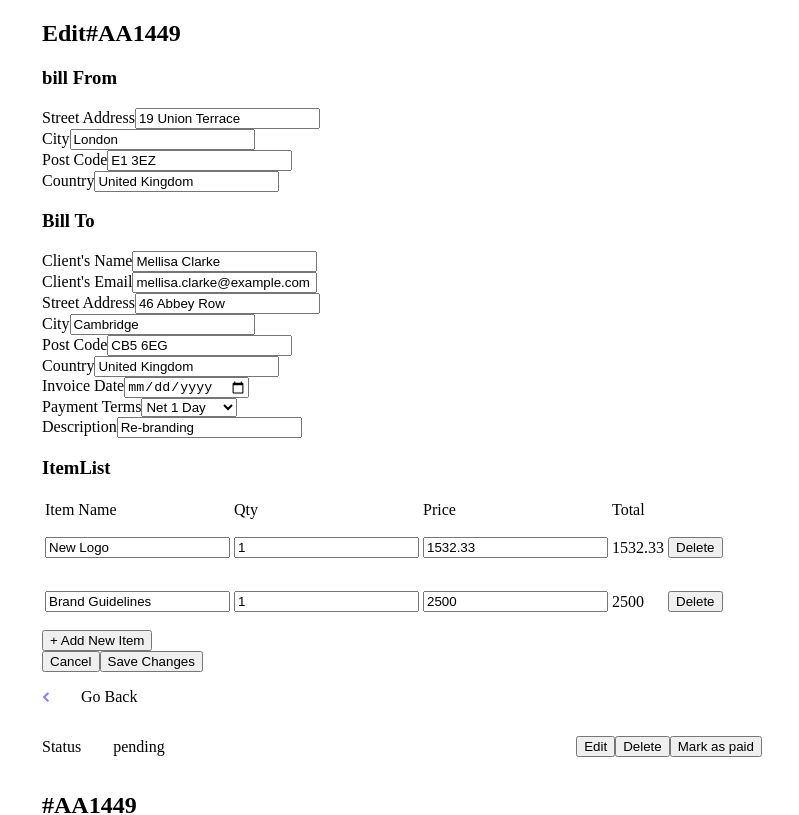
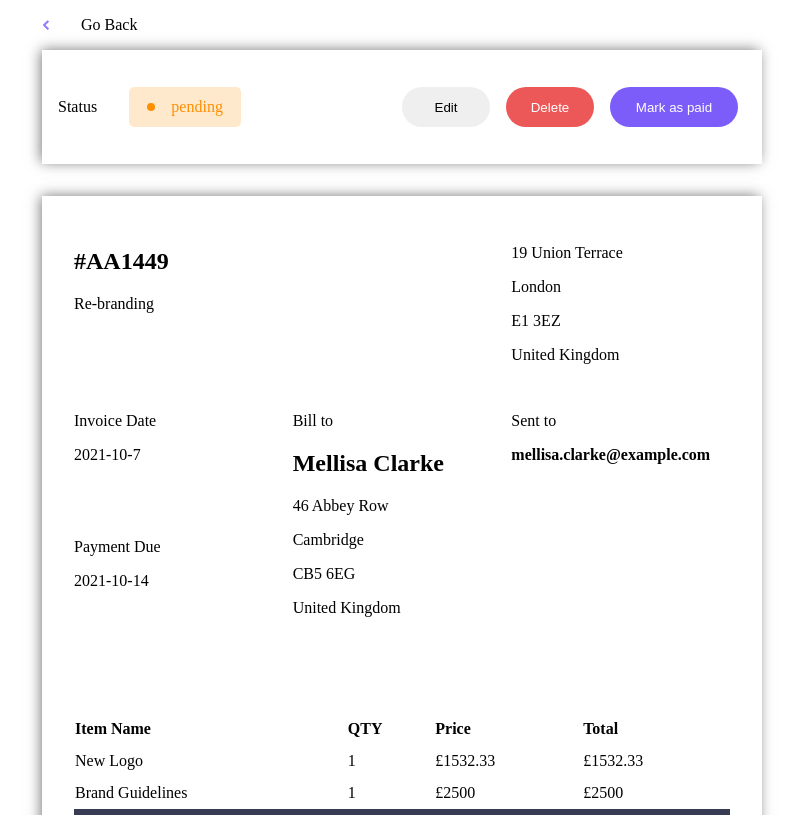
Before and after one commit to handleryouth/sass-react-project3, a React (Create React App) app: page /invoice/AA1449 in a window 1280 px wide. Shown: the top 815 px of the page, without its empty margins (238-1037 px from the left). Built offline with nearby package versions, Linux system fonts and the light colour scheme.

Commit message:
add styling

```diff
--- a/package.json
+++ b/package.json
@@ -10,6 +10,7 @@
     "node-sass": "4.14.1",
     "react": "^17.0.2",
     "react-dom": "^17.0.2",
+    "react-media": "^1.10.0",
     "react-router-dom": "^5.2.0",
     "react-scripts": "4.0.3",
     "uuid": "^8.3.2",
--- a/src/components/Create.jsx
+++ b/src/components/Create.jsx
@@ -2,20 +2,11 @@ import { useState, useEffect } from "react";
 import moment from "moment";
 import { v4 as uuidv4 } from "uuid";
 
-export default function Edit({ list, setList }) {
+export default function Edit({setList, setCreate }) {
   const [from, setFrom] = useState(createTemplate.senderAddress);
   const [newList, setNewList] = useState(createTemplate);
   const [itemList, setItemList] = useState([]);
   console.log(newList);
-
-  useEffect(
-    () =>
-      setNewList((prevState) => ({
-        ...prevState,
-        id: uuidv4().slice(0, 6).toUpperCase(),
-      })),
-    [list]
-  );
 
   useEffect(
     () => setNewList((prevState) => ({ ...prevState, items: itemList })),
@@ -129,7 +120,32 @@ export default function Edit({ list, setList }) {
   }
 
   function HandleAddToTheList() {
-    setList((prevState) => [...prevState, newList]);
+    setList((prevState) => [
+      ...prevState,
+      {
+        ...newList,
+        status: "pending",
+        id: uuidv4().slice(0, 6).toUpperCase(),
+      },
+    ]);
+  }
+
+  function HandleCancel() {
+    setCreate(false);
+    setFrom(createTemplate.senderAddress);
+    setNewList(createTemplate);
+    setItemList([]);
+  }
+
+  function HandleDraft() {
+    setList((prevState) => [
+      ...prevState,
+      {
+        ...newList,
+        id: uuidv4().slice(0, 6).toUpperCase(),
+      },
+    ]);
+    setCreate(false);
   }
 
   return (
@@ -352,8 +368,18 @@ export default function Edit({ list, setList }) {
       </div>
 
       <div>
-        <button>Cancel</button>
-        <button onClick={HandleAddToTheList}>Save Changes</button>
+        <button type="reset" onClick={HandleCancel}>
+          Discard
+        </button>
+
+        <div>
+          <button type="reset" onClick={HandleDraft}>
+            Save as Draft
+          </button>
+          <button type="reset" onClick={HandleAddToTheList}>
+            Save Changes
+          </button>
+        </div>
       </div>
     </form>
   );
@@ -367,7 +393,7 @@ const createTemplate = {
   paymentTerms: 1,
   clientName: "",
   clientEmail: "",
-  status: "pending",
+  status: "draft",
   senderAddress: {
     street: "",
     city: "",
--- a/src/components/Detail.jsx
+++ b/src/components/Detail.jsx
@@ -6,6 +6,7 @@ import Edit from "./Edit";
 
 export default function Detail({ list, setList }) {
   const [approve, setApprove] = useState(false);
+  const [edit, setEdit] = useState(false);
   const { id } = useParams();
 
   const selectedData = list.filter((i) => i.id === id);
@@ -18,11 +19,18 @@ export default function Detail({ list, setList }) {
 
   return selectedData.map((i) => {
     return (
-      <div key={i.id} className="detail">
-        <aside>
-          <Edit {...i} key={i.id} title="Edit" setList={setList} />
+      <div key={i.id}>
+        <aside style={edit ? { display: "block" } : { display: "none" }}>
+          <Edit
+            {...i}
+            key={i.id}
+            title="Edit"
+            setList={setList}
+            setEdit={setEdit}
+          />
         </aside>
 
+        <div key={i.id} className="detail">
           <Link to="/">
             <div className="detail__back">
               <img src="/images/icon-arrow-left.svg" alt="Back" />
@@ -31,18 +39,52 @@ export default function Detail({ list, setList }) {
           </Link>
 
           <div className="detail__command">
-          <div className="detail__command--status">
+            <div className="detail__command__status">
               <p>Status</p>
-            <p className="detail__command--status--description">{i.status}</p>
+              <div
+                className={`detail__command__status__container detail__command__status__container-${
+                  i.status === "paid"
+                    ? "paid"
+                    : i.status === "pending"
+                    ? "pending"
+                    : "draft"
+                }`}
+              >
+                <div
+                  className={`detail__command__status__container--bullet detail__command__status__container--bullet-${
+                    i.status === "paid"
+                      ? "paid"
+                      : i.status === "pending"
+                      ? "pending"
+                      : "draft"
+                  }`}
+                ></div>
+                <p className="detail__command__status__container--description">
+                  {i.status}
+                </p>
+              </div>
             </div>
 
-          <div>
-            <button>Edit</button>
-            <button id={i.id} onClick={() => setApprove(true)}>
+            <div className="detail__command__array">
+              <button
+                className="detail__command__array__edit"
+                onClick={() => setEdit(true)}
+              >
+                Edit
+              </button>
+              <button
+                className="detail__command__array__delete"
+                id={i.id}
+                onClick={() => setApprove(true)}
+              >
                 Delete
               </button>
               {i.status !== "paid" ? (
-              <button id={i.id} onClick={(e) => MarkAsPaid(e.target.id)}>
+                <button
+                  className="detail__command__array__mark"
+                  id={i.id}
+                  onClick={(e) => MarkAsPaid(e.target.id)}
+                >
                   {/* litte rounded thing goes here */}
                   <div></div>
                   Mark as paid
@@ -51,7 +93,10 @@ export default function Detail({ list, setList }) {
                 ""
               )}
 
-            <div style={approve ? { display: "block" } : { display: "none" }}>
+              <div
+                style={approve ? { display: "block" } : { display: "none" }}
+                className="detail__command__array__confirmation"
+              >
                 <ConfirmDelete
                   id={i.id}
                   setList={setList}
@@ -61,32 +106,35 @@ export default function Detail({ list, setList }) {
             </div>
           </div>
 
-        <div>
-          <div>
+          {/* batas pertama */}
+          <div className="detail__info">
+            <div className="detail__info__grid-1-1">
               <h2>#{id}</h2>
               <p>{i.description}</p>
             </div>
 
-          <div>
+            <div className="detail__info__grid-1-2">
               <p>{i.senderAddress.street}</p>
               <p>{i.senderAddress.city}</p>
               <p>{i.senderAddress.postCode}</p>
               <p>{i.senderAddress.country}</p>
             </div>
-        </div>
 
-        <div>
-          <div>
+            {/* btas pertama */}
+
+            {/* batas kedua */}
+
+            <div className="detail__info__grid-2-1">
               <p>Invoice Date</p>
               <p>{i.createdAt}</p>
             </div>
 
-          <div>
+            <div className="detail__info__grid-3-1">
               <p>Payment Due</p>
               <p>{i.paymentDue}</p>
             </div>
 
-          <div>
+            <div className="detail__info__grid-2-2">
               <p>Bill to</p>
               <h2>{i.clientName}</h2>
               <p>{i.clientAddress.street}</p>
@@ -95,14 +143,18 @@ export default function Detail({ list, setList }) {
               <p>{i.clientAddress.country}</p>
             </div>
 
-          <div>
+            <div className="detail__info__grid-2-3">
               <p>Sent to</p>
-            <p></p>
-          </div>
+              <p>
+                <strong>{i.clientEmail}</strong>
+              </p>
             </div>
 
-        <div>
-          <table>
+            {/* batas kedua */}
+
+            {/* batas ketiga */}
+
+            <table className="detail__info__grid-4-full">
               <thead>
                 <tr>
                   <th>Item Name</th>
@@ -125,7 +177,7 @@ export default function Detail({ list, setList }) {
                 })}
               </tbody>
 
-            <tfoot>
+              <tfoot className="detail__info__grid-4-full__table-footer">
                 <tr>
                   <td>Amount Due</td>
                   <td></td>
@@ -139,6 +191,9 @@ export default function Detail({ list, setList }) {
                 </tr>
               </tfoot>
             </table>
+
+            {/* batas ketiga */}
+          </div>
         </div>
       </div>
     );
--- a/src/components/Edit.jsx
+++ b/src/components/Edit.jsx
@@ -1,93 +1,100 @@
-import { useState } from "react";
+import { useState, useEffect } from "react";
 import { v4 as uuidv4 } from "uuid";
 
 export default function Edit(props) {
-  const { title, setList, ...i } = props;
+  const { title, setList, setEdit, ...i } = props;
+  const editTemplate = { ...i };
   const [item, setItem] = useState(i.items);
+  const [editList, setEditList] = useState(editTemplate);
+
+  useEffect(() => {
+    setEditList((prevState) => ({
+      ...prevState,
+      items: item,
+      total: item.reduce((count, x) => x.total + count, 0),
+    }));
+  }, [item]);
 
   function HandleChangeFrom(event) {
-    setList((prevState) =>
-      prevState.map((x) =>
-        x.id === i.id
-          ? {
-              ...x,
+    setEditList((prevState) => ({
+      ...prevState,
       senderAddress: {
         street:
           event.id === "streetFrom"
             ? event.value
-                    : x.senderAddress.street,
+            : editList.senderAddress.street,
         city:
-                  event.id === "cityFrom" ? event.value : x.senderAddress.city,
+          event.id === "cityFrom" ? event.value : editList.senderAddress.city,
         postCode:
           event.id === "postCodeFrom"
             ? event.value
-                    : x.senderAddress.postCode,
+            : editList.senderAddress.postCode,
         country:
           event.id === "countryFrom"
             ? event.value
-                    : x.senderAddress.country,
+            : editList.senderAddress.country,
       },
-            }
-          : x
-      )
-    );
+    }));
   }
 
   function HandleChangeTo(event) {
-    setList((prevState) =>
-      prevState.map((x) =>
-        x.id === i.id
-          ? event.id === "streetTo" ||
+    setEditList((prevState) =>
+      event.id === "streetTo" ||
       event.id === "cityTo" ||
       event.id === "postCodeTo" ||
       event.id === "countryTo"
         ? {
-                ...x,
+            ...prevState,
             clientAddress: {
               street:
                 event.id === "streetTo"
                   ? event.value
-                      : x.clientAddress.street,
+                  : editTemplate.clientAddress.street,
               city:
-                    event.id === "cityTo" ? event.value : x.clientAddress.city,
+                event.id === "cityTo"
+                  ? event.value
+                  : editTemplate.clientAddress.city,
               postCode:
                 event.id === "postCodeTo"
                   ? event.value
-                      : x.clientAddress.postCode,
+                  : editTemplate.clientAddress.postCode,
               country:
                 event.id === "countryTo"
                   ? event.value
-                      : x.clientAddress.country,
+                  : editTemplate.clientAddress.country,
             },
           }
         : event.id === "clientName"
         ? {
-                ...x,
+            ...prevState,
             clientName: event.value,
           }
         : event.id === "clientEmail"
         ? {
-                ...x,
+            ...prevState,
             clientEmail: event.value,
           }
         : event.id === "createdAt"
         ? {
-                ...x,
+            ...prevState,
             createdAt: event.value,
           }
         : event.id === "description"
         ? {
-                ...x,
+            ...prevState,
             description: event.value,
           }
         : event.id === "createdAt"
         ? {
-                ...x,
+            ...prevState,
             createdAt: event.value.toString(),
           }
+        : event.id === "netvalue"
+        ? {
+            ...prevState,
+            paymentTerms: parseInt(event.value),
+          }
         : ""
-          : x
-      )
     );
   }
 
@@ -136,8 +143,14 @@ export default function Edit(props) {
 
   function HandleSaveChanges(id) {
     setList((prevState) =>
-      prevState.map((x) => (x.id === id ? { ...x, items: item } : x))
+      prevState.map((x) =>
+        x.id === id ? { ...x, editList, status: "pending", items: item } : x
+      )
     );
+  }
+
+  function HandleCancel() {
+    setEdit(false);
   }
 
   return (
@@ -158,7 +171,7 @@ export default function Edit(props) {
               onChange={(e) => HandleChangeFrom(e.target)}
               type="text"
               id="streetFrom"
-              value={i.senderAddress.street}
+              value={editList.senderAddress.street}
               required
             />
           </div>
@@ -170,7 +183,7 @@ export default function Edit(props) {
                 onChange={(e) => HandleChangeFrom(e.target)}
                 type="text"
                 id="cityFrom"
-                value={i.senderAddress.city}
+                value={editList.senderAddress.city}
                 required
               />
             </div>
@@ -181,7 +194,7 @@ export default function Edit(props) {
                 onChange={(e) => HandleChangeFrom(e.target)}
                 type="text"
                 id="postCodeFrom"
-                value={i.senderAddress.postCode}
+                value={editList.senderAddress.postCode}
                 required
               />
             </div>
@@ -192,7 +205,7 @@ export default function Edit(props) {
                 onChange={(e) => HandleChangeFrom(e.target)}
                 type="text"
                 id="countryFrom"
-                value={i.senderAddress.country}
+                value={editList.senderAddress.country}
                 required
               />
             </div>
@@ -208,7 +221,7 @@ export default function Edit(props) {
               onChange={(e) => HandleChangeTo(e.target)}
               type="text"
               id="clientName"
-              value={i.clientName}
+              value={editList.clientName}
               required
             />
           </div>
@@ -219,7 +232,7 @@ export default function Edit(props) {
               onChange={(e) => HandleChangeTo(e.target)}
               type="text"
               id="clientEmail"
-              value={i.clientEmail}
+              value={editList.clientEmail}
               required
             />
           </div>
@@ -230,7 +243,7 @@ export default function Edit(props) {
               onChange={(e) => HandleChangeTo(e.target)}
               type="text"
               id="streetTo"
-              value={i.clientAddress.street}
+              value={editList.clientAddress.street}
               required
             />
           </div>
@@ -242,7 +255,7 @@ export default function Edit(props) {
                 onChange={(e) => HandleChangeTo(e.target)}
                 type="text"
                 id="cityTo"
-                value={i.clientAddress.city}
+                value={editList.clientAddress.city}
                 required
               />
             </div>
@@ -253,7 +266,7 @@ export default function Edit(props) {
                 onChange={(e) => HandleChangeTo(e.target)}
                 type="text"
                 id="postCodeTo"
-                value={i.clientAddress.postCode}
+                value={editList.clientAddress.postCode}
                 required
               />
             </div>
@@ -264,7 +277,7 @@ export default function Edit(props) {
                 onChange={(e) => HandleChangeTo(e.target)}
                 type="text"
                 id="countryTo"
-                value={i.clientAddress.country}
+                value={editList.clientAddress.country}
                 required
               />
             </div>
@@ -277,14 +290,14 @@ export default function Edit(props) {
                 onChange={(e) => HandleChangeTo(e.target)}
                 type="date"
                 id="createdAt"
-                value={i.createdAt}
+                value={editList.createdAt}
                 required
               />
             </div>
 
             <div>
               <label htmlFor="netvalue">Payment Terms</label>
-              <select id="netvalue">
+              <select onChange={(e) => HandleChangeTo(e.target)} id="netvalue">
                 <option value="1day">Net 1 Day</option>
                 <option value="7days">Net 7 Days</option>
                 <option value="14days">Net 14 Days</option>
@@ -299,7 +312,7 @@ export default function Edit(props) {
               onChange={(e) => HandleChangeTo(e.target)}
               type="text"
               id="description"
-              value={i.description}
+              value={editList.description}
               required
             />
           </div>
@@ -394,7 +407,9 @@ export default function Edit(props) {
       </div>
 
       <div>
-        <button>Cancel</button>
+        <button type="reset" onClick={() => HandleCancel()}>
+          Cancel
+        </button>
         <button
           id={i.id}
           onClick={(e) => {
--- a/src/components/Home.jsx
+++ b/src/components/Home.jsx
@@ -1,4 +1,5 @@
 import { useState, useMemo } from "react";
+import Media from "react-media";
 import List from "./List";
 import Checkbox from "./Checkbox";
 import Create from "./Create";
@@ -6,6 +7,7 @@ import Create from "./Create";
 export default function Home({ list, setList }) {
   const [filter, setFilter] = useState("");
   const [create, setCreate] = useState(false);
+  const [status, setStatus] = useState(false);
 
   const paidStatus = list.filter((i) => i.status === "paid");
   const pendingStatus = list.filter((i) => i.status === "pending");
@@ -14,27 +16,44 @@ export default function Home({ list, setList }) {
   const total = useMemo(() => list.reduce((count) => count + 1, 0), [list]);
 
   return (
-    <div className="home">
-      <aside style={create ? {display :"block"} : {display: "none"}}>
-        <Create list={list} setList={setList} />
+    <div>
+      <aside style={create ? { display: "block" } : { display: "none" }}>
+        <Create
+          list={list}
+          setList={setList}
+          setCreate={setCreate}
+          create={create}
+        />
       </aside>
 
+      <div className="home">
         <div className="home__title">
-        <div>
+          <div className="home__title__header">
             <h1>Invoices</h1>
             <p>{`There are ${total} total invoices.`}</p>
           </div>
 
-        <div>
-          <div>
-            <div>
-              <p>Filter by Status</p>
+          <div className="home__title__command">
+            <div className="home__title__command__filter">
+              <div
+                onClick={() => setStatus((prevState) => !prevState)}
+                className="home__title__command__status"
+              >
+                <Media query="(max-width: 856px)">
+                  {(matches) =>
+                    matches ? <p>Filter</p> : <p>Filter by Status</p>
+                  }
+                </Media>
+
                 <img src="/images/icon-arrow-down.svg" alt="arrow" />
               </div>
 
               {/* filter container */}
 
-            <div>
+              <div
+                style={status ? { display: "block" } : { display: "none" }}
+                className="home__title__command__checkbox"
+              >
                 <Checkbox
                   status="paid"
                   setFilter={setFilter}
@@ -58,7 +77,7 @@ export default function Home({ list, setList }) {
               </div>
             </div>
 
-          <div>
+            <div className="home__title__command__button">
               <button onClick={() => setCreate(true)}>
                 <span>+</span>
                 New Invoice
@@ -77,5 +96,6 @@ export default function Home({ list, setList }) {
             : list.map((i) => <List {...i} key={i.id} />)}
         </div>
       </div>
+    </div>
   );
 }
--- /dev/null
+++ b/src/scss/_checkbox.scss
@@ -0,0 +1,3 @@
+.filter1, .filter2, .filter3{
+    margin: 0.5rem 0;
+  }
--- a/src/scss/_detail.scss
+++ b/src/scss/_detail.scss
@@ -12,11 +12,141 @@
   }
   &__command {
     @include flexContainer(row, center, space-between);
-    &--status {
+    padding: 2rem 1rem;
+    box-shadow: -2px -1px 13px -1px rgba(0, 0, 0, 0.54);
+    &__status {
       @include flexContainer(row, center, initial);
       flex-basis: 20%;
-      &--description {
+      &__container {
         margin-left: 2rem;
+        display: flex;
+        align-items: center;
+        justify-content: center;
+        background-color: yellow;
+        border-radius: 5px;
+        width: 7rem;
+        height: 2.5rem;
+        padding: 0 0.5rem;
+        &-pending {
+          background-color: rgba(255, 143, 0, 0.2);
+          color:rgb(255, 143, 0) ;
+        }
+        &-paid {
+          background-color: rgba(51, 214, 159, 0.2);
+          color: rgb(51, 214, 159);
+        }
+
+        &--bullet {
+          width: 0.5rem;
+          height: 0.5rem;
+          background-color: red;
+          border-radius: 100%;
+          &-paid {
+            background-color: rgb(51, 214, 159);
+          }
+          &-pending {
+            background-color: rgb(255, 143, 0);
+          }
+        }
+        &--description {
+          margin-left: 1rem;
+        }
+      }
+    }
+
+    &__array {
+      position: relative;
+      &__edit,
+      &__delete,
+      &__mark {
+        @include noborderoutline;
+        height: 2.5rem;
+        width: 5.5rem;
+        border-radius: 2rem;
+        cursor: pointer;
+        margin: 0 0.5rem;
+      }
+
+      &__mark,
+      &__delete {
+        color: white;
+      }
+
+      &__mark {
+        width: 8rem;
+        background-color: rgb(124, 93, 250);
+      }
+
+      &__delete {
+        background-color: rgb(236, 87, 87);
+      }
+      &__confirmation {
+        position: fixed;
+        background-color: white;
+        padding: 2rem;
+        width: 30rem;
+        left: 33vw;
+        top: 15vw;
+        z-index: 1;
+      }
+    }
+  }
+
+  &__info {
+    display: grid;
+    background-color: white;
+    padding: 2rem;
+    box-shadow: -2px -1px 13px -1px rgba(0, 0, 0, 0.54);
+    margin: 2rem 0;
+    grid-template-columns: repeat(3, 1fr);
+    row-gap: 1rem;
+    column-gap: 1rem;
+    &__grid-1-1 {
+      grid-column: 1/2;
+      grid-row: 1;
+    }
+    &__grid-1-2 {
+      grid-column: 3;
+      grid-row: 1;
+    }
+    &__grid-2-1 {
+      grid-column: 1;
+      grid-row: 2;
+    }
+
+    &__grid-3-1 {
+      grid-column: 1;
+      grid-row: 3;
+    }
+
+    &__grid-2-2 {
+      grid-column: 2;
+      grid-row: 2/4;
+    }
+
+    &__grid-2-3 {
+      grid-column: 3;
+      grid-row: 2/4;
+    }
+    &__grid-4-full {
+      grid-column: 1/5;
+      grid-row: 4;
+      margin-top: 4rem;
+      border-radius: 5px;
+      overflow: hidden;
+      border-collapse: collapse;
+      td,
+      th {
+        text-align: left;
+        height: 2rem;
+      }
+      &__table-footer {
+        background: transparent;
+        td {
+          height: 5rem;
+          background-color: #373b53;
+          color: white;
+        }
       }
     }
   }
--- a/src/scss/main.scss
+++ b/src/scss/main.scss
@@ -2,6 +2,7 @@
 @import "./home";
 @import "./list";
 @import "./detail";
+@import "./checkbox";
 
 *,
 *::after,
```
Also changed, not shown: src/components/List.jsx (+5 -5 lines), src/scss/_home.scss (+77 -2 lines), src/scss/_list.scss (+53 -4 lines), 1 other file (tests, documents, lock files or other folders). Lines whose indentation alone changed are shown as unchanged.
